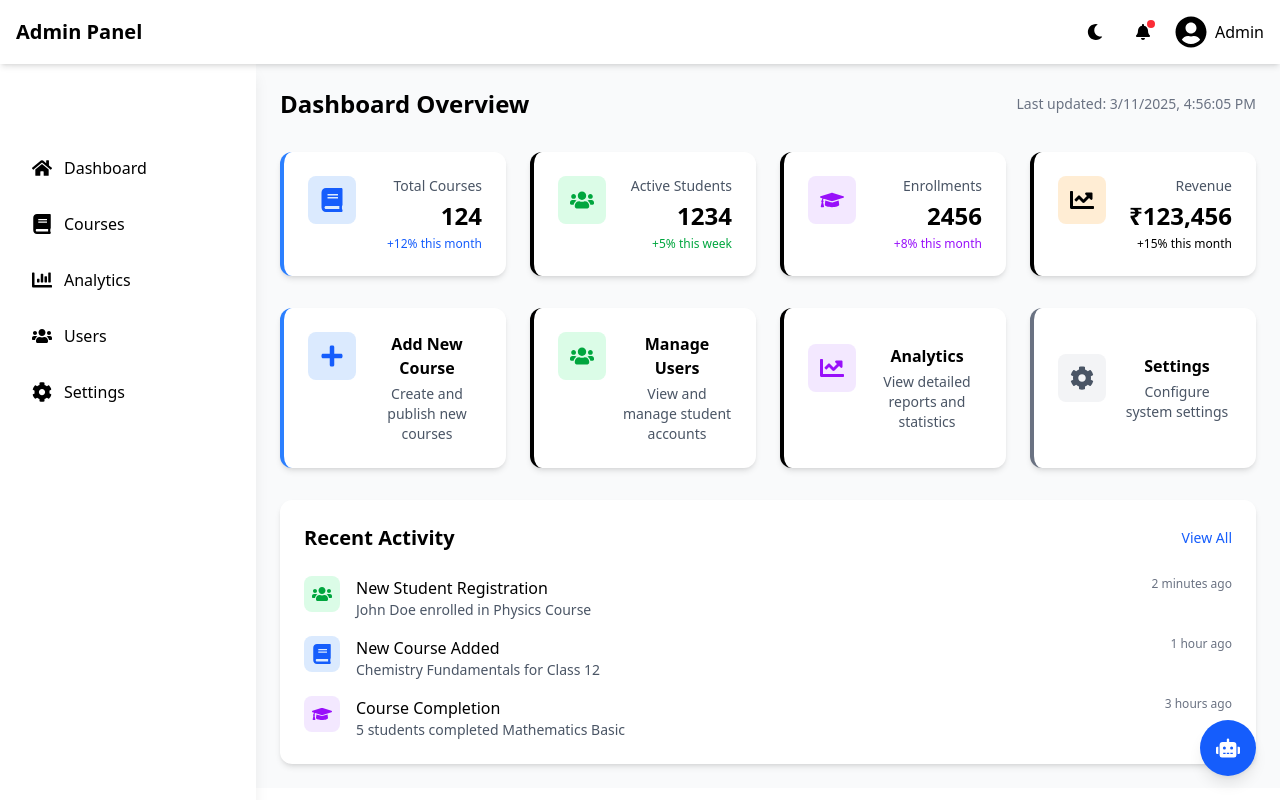
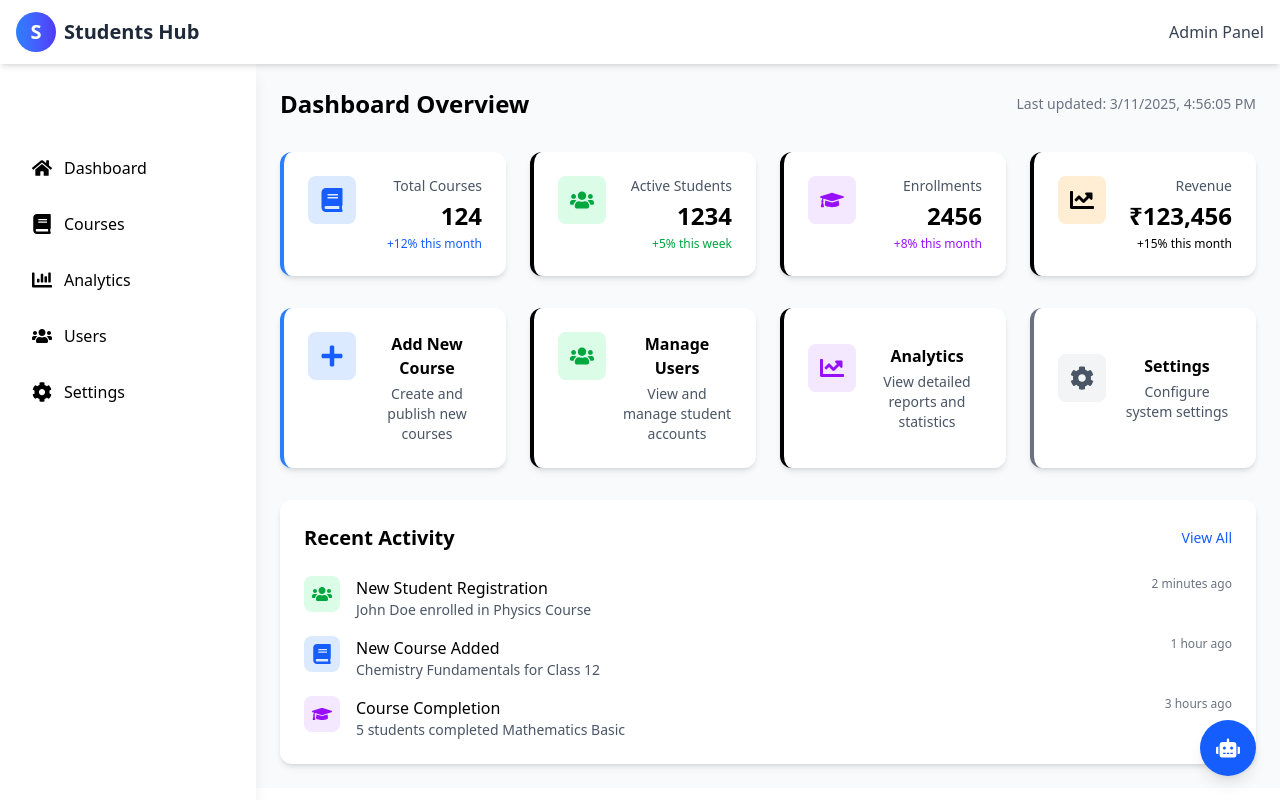
Before and after one commit to Pranay-Dommati/thestudent, a React (Vite) app in the folder frontend/: page /admin in a window 1280 px wide. Built offline with nearby package versions, Linux system fonts and the light colour scheme.

Commit message:
cleaned up the admin navbar

```diff
--- a/frontend/src/components/Admin/layout/AdminNav.jsx
+++ b/frontend/src/components/Admin/layout/AdminNav.jsx
@@ -1,44 +1,26 @@
 import React from 'react';
 import { Link } from 'react-router-dom';
-import { FaBell, FaUserCircle, FaMoon, FaSun, FaSignOutAlt } from 'react-icons/fa';
 
-const AdminNav = ({ isDarkMode, setIsDarkMode }) => {
+const AdminNav = () => {
   return (
-    <nav className={`fixed top-0 left-0 right-0 z-50 ${
-      isDarkMode ? 'bg-gray-800 text-white' : 'bg-white'
-    } shadow-md`}>
-      <div className="px-4 h-16 flex items-center justify-between">
-        <Link to="/admin" className="flex items-center space-x-3">
-          <span className="text-xl font-bold">Admin Panel</span>
-        </Link>
+    <nav className="fixed top-0 left-0 right-0 z-50 bg-white shadow-md">
+      <div className="container mx-auto px-4">
+        <div className="flex items-center justify-between h-16">
+          {/* Left side - Logo and brand name */}
+          <Link to="/" className="flex items-center space-x-2 transition-transform hover:scale-[1.02]">
+            <div className="h-10 w-10 rounded-full bg-gradient-to-r from-blue-500 to-indigo-600 flex items-center justify-center text-white font-bold text-xl">
+              S
+            </div>
+            <span className="font-bold text-xl text-gray-800">
+              Students Hub
+            </span>
+          </Link>
 
-        <div className="flex items-center space-x-4">
-          <button
-            onClick={() => setIsDarkMode(!isDarkMode)}
-            className="p-2 rounded-lg hover:bg-gray-100"
-          >
-            {isDarkMode ? <FaSun className="text-yellow-400" /> : <FaMoon />}
-          </button>
-
-          <button className="p-2 rounded-lg hover:bg-gray-100 relative">
-            <FaBell />
-            <span className="absolute top-1 right-1 w-2 h-2 bg-red-500 rounded-full"></span>
-          </button>
-
-          <div className="relative group">
-            <button className="flex items-center space-x-2">
-              <FaUserCircle className="w-8 h-8" />
-              <span className="font-medium">Admin</span>
-            </button>
-
-            <div className="absolute right-0 mt-2 w-48 py-2 bg-white rounded-lg shadow-xl hidden group-hover:block">
-              <Link to="/admin/profile" className="px-4 py-2 hover:bg-gray-100 flex items-center">
-                <FaUserCircle className="mr-2" /> Profile
-              </Link>
-              <button className="w-full px-4 py-2 text-left hover:bg-gray-100 flex items-center text-red-600">
-                <FaSignOutAlt className="mr-2" /> Sign Out
-              </button>
-            </div>
+          {/* Right side - Admin text */}
+          <div className="flex items-center">
+            <span className="font-medium text-gray-700">
+              Admin Panel
+            </span>
           </div>
         </div>
       </div>
```
